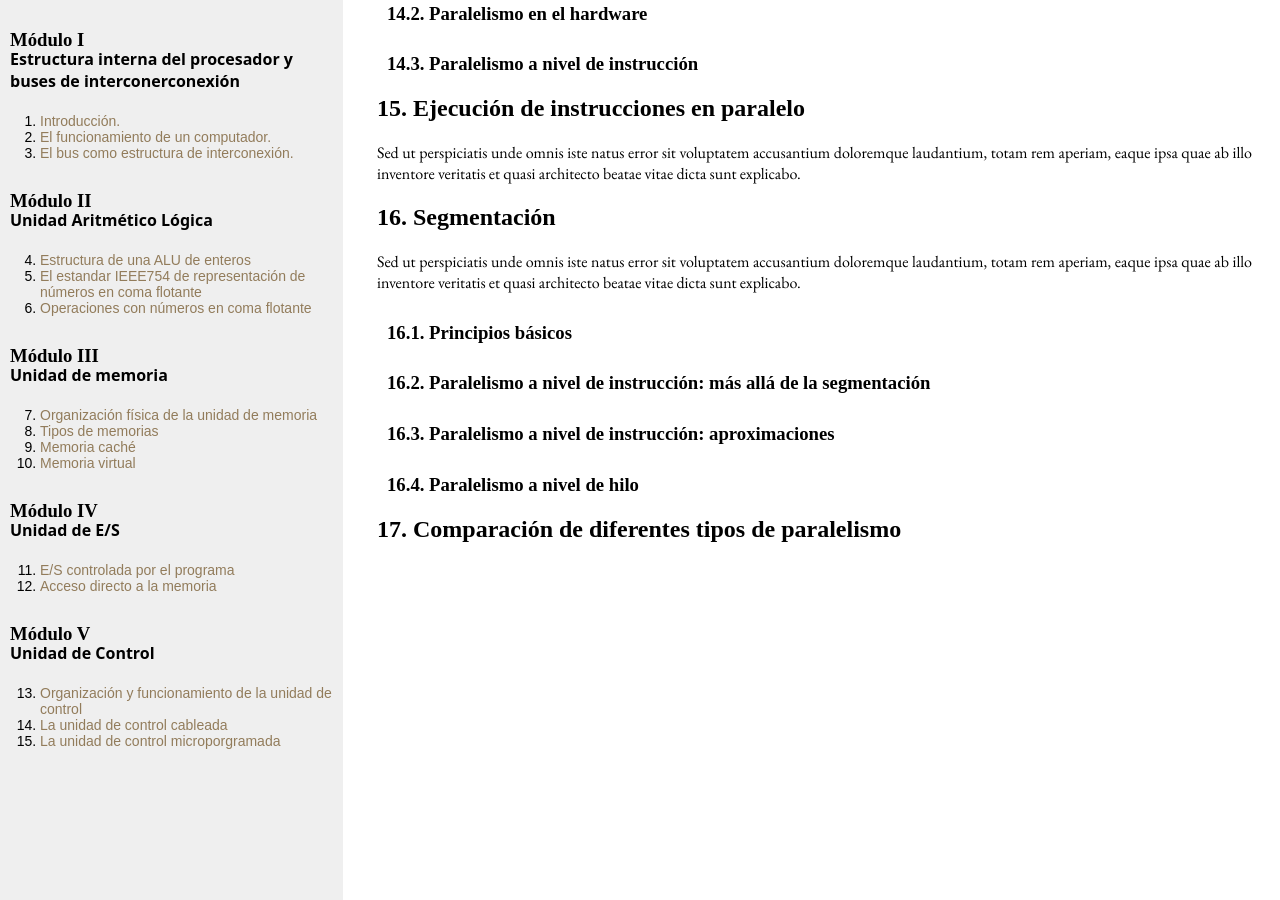
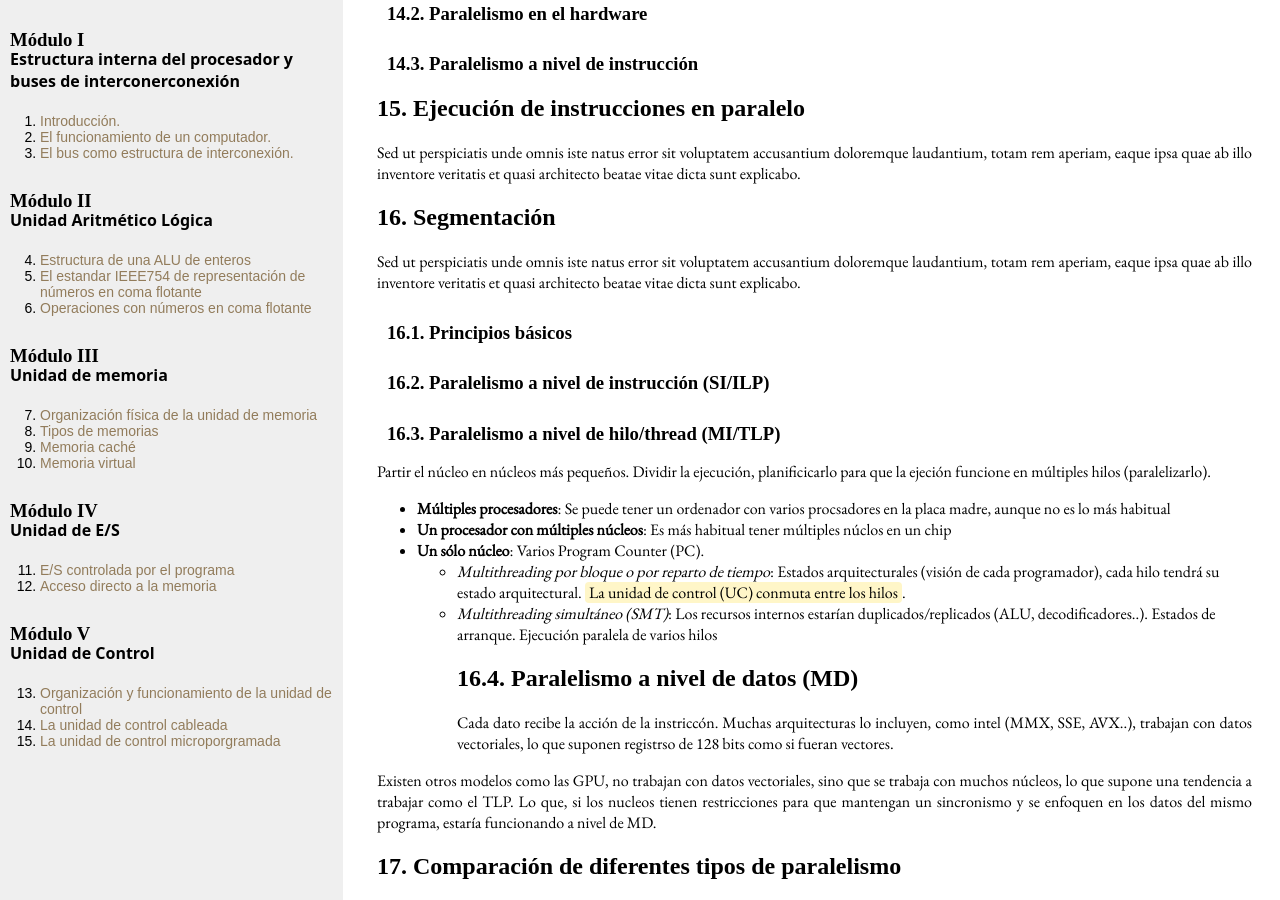
Before and after one commit to dkaerit/EDC, a Jekyll site: the page built from _posts/2020-10-05-TEMA02.md, in a window 1280 px wide and 900 px high, scrolled down 10935 px. Built offline with Jekyll 4.4.1, drawn with Linux system fonts in a browser that asks for light colours; some web fonts are replaced.

Commit message:
Update 2020-10-05-TEMA02.md

```diff
--- a/_posts/2020-10-05-TEMA02.md
+++ b/_posts/2020-10-05-TEMA02.md
@@ -246,8 +246,17 @@ Sed ut perspiciatis unde omnis iste natus error sit voluptatem accusantium dolor
 Sed ut perspiciatis unde omnis iste natus error sit voluptatem accusantium doloremque laudantium, totam rem aperiam, eaque ipsa quae ab illo inventore veritatis et quasi architecto beatae vitae dicta sunt explicabo.
 
 ### 16.1. Principios básicos
-### 16.2. Paralelismo a nivel de instrucción: más allá de la segmentación
-### 16.3. Paralelismo a nivel de instrucción: aproximaciones
-### 16.4. Paralelismo a nivel de hilo
+### 16.2. Paralelismo a nivel de instrucción (SI/ILP)
+### 16.3. Paralelismo a nivel de hilo/thread (MI/TLP)
+Partir el núcleo en núcleos más pequeños. Dividir la ejecución, planificicarlo para que la ejeción funcione en múltiples hilos (paralelizarlo).
+  * **Múltiples procesadores**: Se puede tener un ordenador con varios procsadores en la placa madre, aunque no es lo más habitual
+  * **Un procesador con múltiples núcleos**: Es más habitual tener múltiples núclos en un chip
+  * **Un sólo núcleo**: Varios Program Counter (PC).
+    * *Multithreading por bloque o por reparto de tiempo*: Estados arquitecturales (visión de cada programador), cada hilo tendrá su estado arquitectural. `La unidad de control (UC) conmuta entre los hilos`.
+    * *Multithreading simultáneo (SMT)*: Los recursos internos estarían duplicados/replicados (ALU, decodificadores..). Estados de arranque. Ejecución paralela de varios hilos
+## 16.4. Paralelismo a nivel de datos (MD)
+Cada dato recibe la acción de la instriccón. Muchas arquitecturas lo incluyen, como intel (MMX, SSE, AVX..), trabajan con datos vectoriales, lo que suponen registrso de 128 bits como si fueran vectores.
+
+Existen otros modelos como las GPU, no trabajan con datos vectoriales, sino que se trabaja con muchos núcleos, lo que supone una tendencia a trabajar como el TLP. Lo que, si los nucleos tienen restricciones para que mantengan un sincronismo y se enfoquen en los datos del mismo programa, estaría funcionando a nivel de MD.
 
 ## 17. Comparación de diferentes tipos de paralelismo
```
